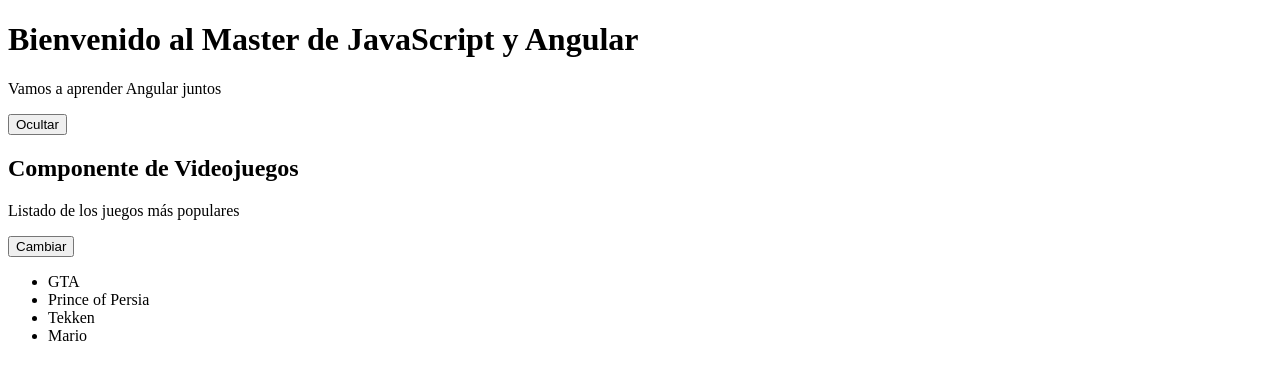
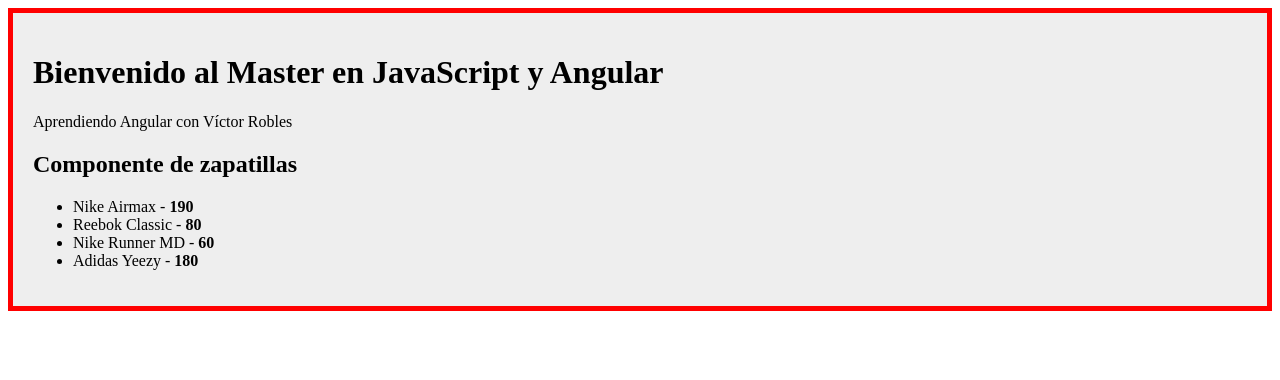
Before and after one commit to SaloRB/aprendiendo-angular, an Angular app: page / in a window 1280 px wide. Shown: the top 380 px of the page. Built offline with nearby package versions, Linux system fonts and the light colour scheme.

Commit message:
Clases y Modelos

```diff
--- a/src/app/app.component.html
+++ b/src/app/app.component.html
@@ -1,9 +1,16 @@
-<div>
+<div [ngStyle]="{
+                  'background': config.fondo,
+                  'padding': '20px',
+                  'border': '5px solid black',
+                  'border-color': config.color
+                }">
   <h1> Bienvenido al {{ title }}</h1>
-  <p>Vamos a aprender Angular juntos</p>
+  <p>{{ descripcion }}</p>
 
-  <button (click)="ocultarVideojuegos(false)" *ngIf="mostrar_videojuegos">Ocultar</button>
+  <!-- <button (click)="ocultarVideojuegos(false)" *ngIf="mostrar_videojuegos">Ocultar</button>
   <button (click)="ocultarVideojuegos(true)" *ngIf="!mostrar_videojuegos">Mostrar</button>
 
-  <videojuego *ngIf="mostrar_videojuegos"></videojuego>
+  <videojuego *ngIf="mostrar_videojuegos"></videojuego> -->
+
+  <zapatillas></zapatillas>
 </div>
--- a/src/app/app.component.ts
+++ b/src/app/app.component.ts
@@ -1,4 +1,5 @@
 import { Component } from '@angular/core';
+import { Configuracion } from "./models/configuracion";
 
 @Component({
   selector: 'app-root',
@@ -6,8 +7,16 @@ import { Component } from '@angular/core';
   styleUrls: ['./app.component.css']
 })
 export class AppComponent {
-  title = 'Master de JavaScript y Angular';
+  public title = 'Master de JavaScript y Angular';
+  public descripcion: string;
   public mostrar_videojuegos: boolean = true;
+  public config;
+
+  constructor() {
+    this.config = Configuracion;
+    this.title = Configuracion.titulo;
+    this.descripcion = Configuracion.descripcion;
+  }
 
   ocultarVideojuegos(value) {
     this.mostrar_videojuegos = value;
--- /dev/null
+++ b/src/app/models/configuracion.ts
@@ -0,0 +1,6 @@
+export var Configuracion = {
+    color: "red",
+    fondo: "#eee",
+    titulo: "Master en JavaScript y Angular",
+    descripcion: "Aprendiendo Angular con Víctor Robles"
+};
--- /dev/null
+++ b/src/app/models/zapatilla.ts
@@ -0,0 +1,27 @@
+export class Zapatilla {
+    /*
+    public nombre: string;
+    public marca: string;
+    public color: string
+    public precio: number;
+    public stock: boolean;
+
+    constructor(nombre, marca, color, precio, stock) {
+        this.nombre = nombre;
+        this.marca = marca;
+        this.color = color;
+        this.precio = precio;
+        this.stock = stock;
+    }
+    */
+    /**
+     * Constructor
+     */
+    constructor(
+        public nombre: string,
+        public marca: string,
+        public color: string,
+        public precio: number,
+        public stock: boolean,
+    ) { }
+}
--- a/src/app/zapatillas/zapatillas.component.html
+++ b/src/app/zapatillas/zapatillas.component.html
@@ -1,7 +1,6 @@
 <h2>{{ titulo }}</h2>
 <ul>
-    <li>Reebok Classic</li>
-    <li>Fila Retro</li>
-    <li>Adidas Yezzy</li>
-    <li>Caterpillar</li>
+    <li *ngFor="let zapatilla of zapatillas">
+        {{ zapatilla.nombre }} - <strong>{{ zapatilla.precio }}</strong>
+    </li>
 </ul>
--- a/src/app/zapatillas/zapatillas.component.ts
+++ b/src/app/zapatillas/zapatillas.component.ts
@@ -1,9 +1,24 @@
-import { Component } from "@angular/core";
+import { Component, OnInit } from "@angular/core";
+import { Zapatilla } from "../models/zapatilla";
 
 @Component({
     selector: 'zapatillas',
     templateUrl: './zapatillas.component.html'
 })
-export class ZapatillasComponent {
+export class ZapatillasComponent implements OnInit {
     public titulo: string = "Componente de zapatillas"
+    public zapatillas: Array<Zapatilla>;
+
+    constructor() {
+        this.zapatillas = [
+            new Zapatilla('Nike Airmax', 'Nike', 'Rojo', 190, true),
+            new Zapatilla('Reebok Classic', 'Reebok', 'Blanco', 80, true),
+            new Zapatilla('Nike Runner MD', 'Nike', 'Negro', 60, true),
+            new Zapatilla('Adidas Yeezy', 'Adidas', 'Gris', 180, false)
+        ];
+    }
+
+    ngOnInit() {
+        console.log(this.zapatillas);
+    }
 }
```
Also changed, not shown: src/app/videojuego/videojuego.component.ts (+4 -4 lines).
